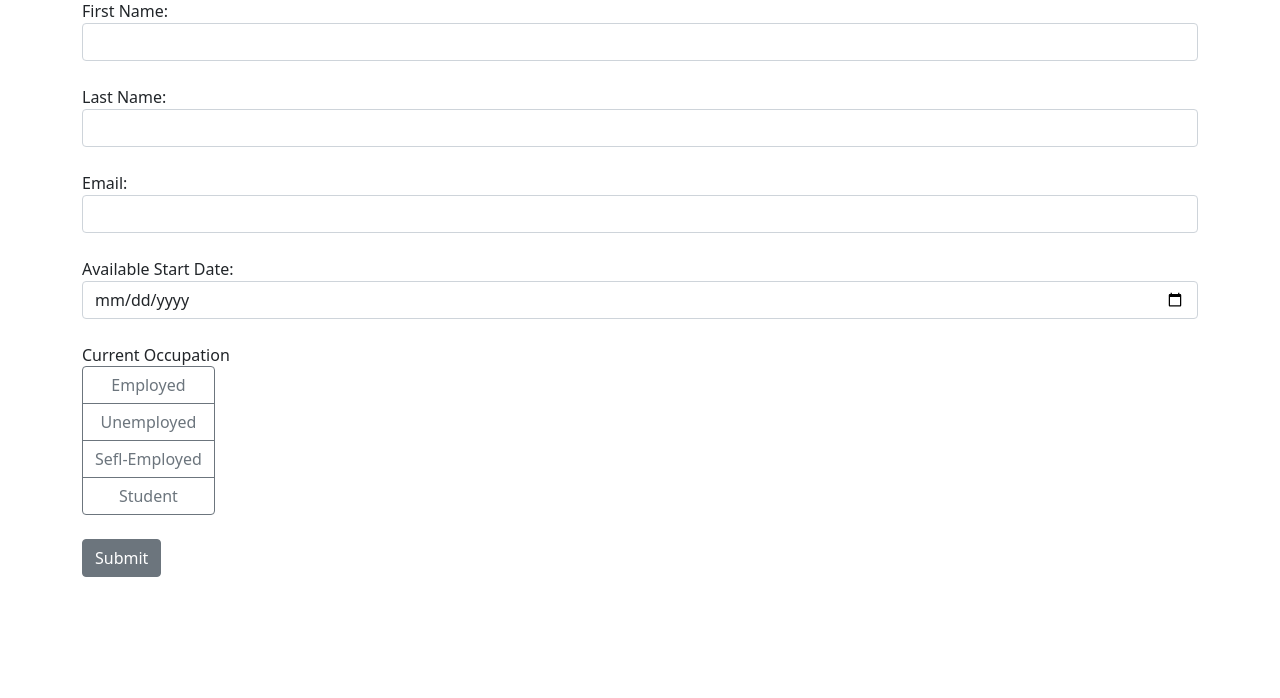
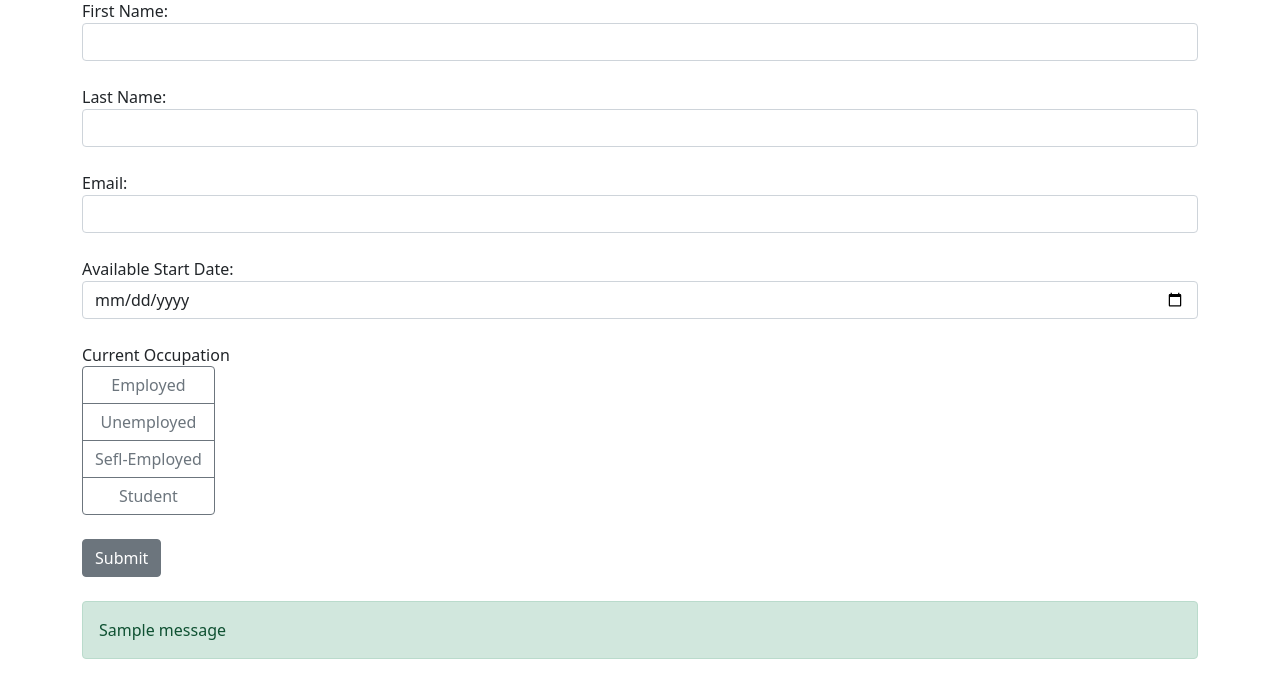
Before and after one commit to EnnaLea/app16-job-application-flask, a Flask app: page / in a window 1280 px wide. Shown: the part 73-771 px from the top of the page. Run offline with Flask 3, Linux system fonts and the light colour scheme; one stand-in notice (Sample message) is shown.

Commit message:
Showing submission notification

```diff
--- a/app.py
+++ b/app.py
@@ -1,4 +1,4 @@
-from flask import Flask, render_template, request
+from flask import Flask, render_template, request, flash
 from flask_sqlalchemy import SQLAlchemy
 from datetime import datetime
 
@@ -37,6 +37,7 @@ def index():
                     occupation=occupation)
         db.session.add(form)
         db.session.commit()
+        flash(f"{first_name} Your form was submitted successfully", "success")
 
     return render_template("index.html")
 
--- a/templates/index.html
+++ b/templates/index.html
@@ -43,6 +43,15 @@
                     </div>
                 </div>
                 <button class="btn btn-secondary mb-4" type="submit">Submit</button>
+                {% with messages = get_flashed_messages() %}
+                {% if messages  %}
+                <div class="alert alert-success">
+                    {% for message in messages %}
+                        {{message}}
+                    {% endfor %}
+                </div>
+                {% endif %}
+                {% endwith %}
             </form>
         </div>
         <script src="https://code.jquery.com/jquery-3.6.0.min.js"></script>
```
Also changed, not shown: instance/data.db.
